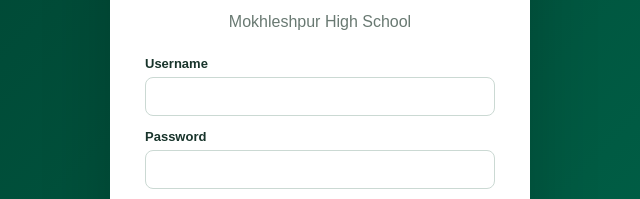
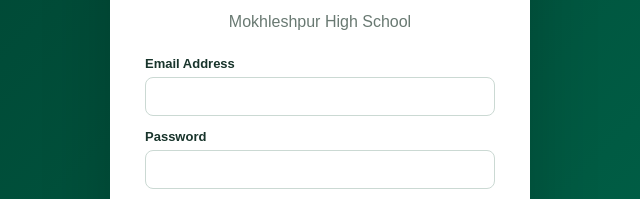
Before and after one commit to rajuislam1/mhs, a plain HTML site: page admin/login.html in a window 1280 px wide. Shown: the part 306-505 px from the top of the page, 320-960 px from the left. Drawn offline with nearby package versions, Linux system fonts and the light colour scheme.

Commit message:
Use email field for Supabase admin authentication

```diff
--- a/admin/login.html
+++ b/admin/login.html
@@ -1 +1 @@
-<!doctype html><html lang="en"><head><meta charset="utf-8"><meta name="viewport" content="width=device-width,initial-scale=1"><title>Admin Login | MHS</title><link rel="icon" href="../assets/images/logo.svg"><link rel="stylesheet" href="../css/admin.css"></head><body class="login-page"><div class="login-card"><img src="../assets/images/logo.svg"><h1>Administration Portal</h1><p>Mokhleshpur High School</p><form id="login"><label>Username<input id="u" required autocomplete="username"></label><label>Password<input id="p" type="password" required autocomplete="current-password"></label><button>Sign In</button><small id="msg"></small></form><a href="../index.html">← Back to website</a><hr><a class="teacher-link" href="../teacher/login.html">Teacher Portal →</a></div><script src="../js/core.js"></script> <script src="../js/supabase.js"></script> <script src="login.js"></script></body></html>
+<!doctype html><html lang="en"><head><meta charset="utf-8"><meta name="viewport" content="width=device-width,initial-scale=1"><title>Admin Login | MHS</title><link rel="icon" href="../assets/images/logo.svg"><link rel="stylesheet" href="../css/admin.css"></head><body class="login-page"><div class="login-card"><img src="../assets/images/logo.svg"><h1>Administration Portal</h1><p>Mokhleshpur High School</p><form id="login"><label>Email Address<input id="u" type="email" required autocomplete="username"></label><label>Password<input id="p" type="password" required autocomplete="current-password"></label><button>Sign In</button><small id="msg"></small></form><a href="../index.html">← Back to website</a><hr><a class="teacher-link" href="../teacher/login.html">Teacher Portal →</a></div><script src="../js/core.js"></script> <script src="../js/supabase.js"></script> <script src="login.js"></script></body></html>
```
